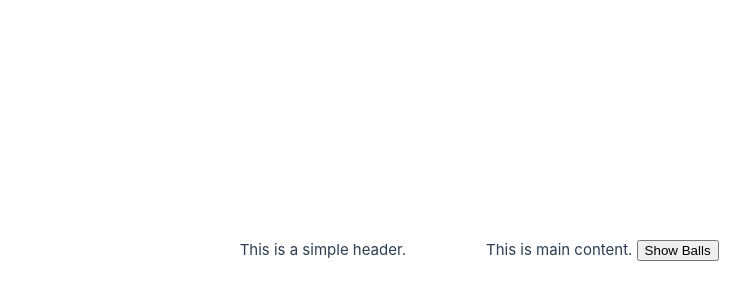
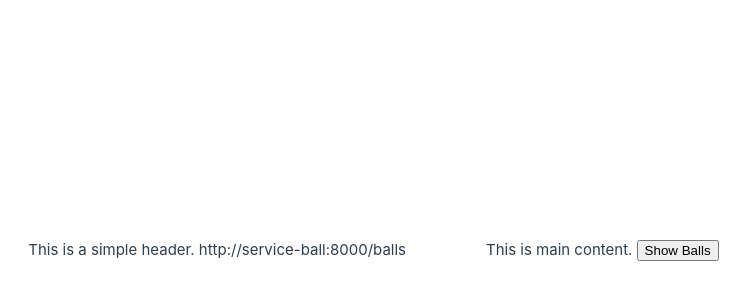
Before and after one commit to sullivant/bingo-thing, a Vue app in the folder service-ui/: page / in a window 1280 px wide. Shown: the part 150-450 px from the top of the page, without its empty margins (154-904 px from the left). Built offline with nearby package versions, Linux system fonts and the light colour scheme.

Commit message:
debugging

```diff
--- a/service-ui/src/App.vue
+++ b/service-ui/src/App.vue
@@ -3,9 +3,10 @@ import { computed, reactive, ref } from 'vue'
 import { useFetch } from '@vueuse/core'
 import { useToggle } from '@vueuse/shared'
 
+let url = 'http://service-ball:8000/balls';
 
 function getPosts() {
-  fetch('http://service-ball:8000/balls')
+  fetch(url)
   .then(response => response.json())
   .then(data => console.log(data));
 }
@@ -14,7 +15,7 @@ function getPosts() {
 
 <template>
   <header>
-    This is a simple header.
+    This is a simple header. {{ url }}
   </header>
 
   <main>
```
